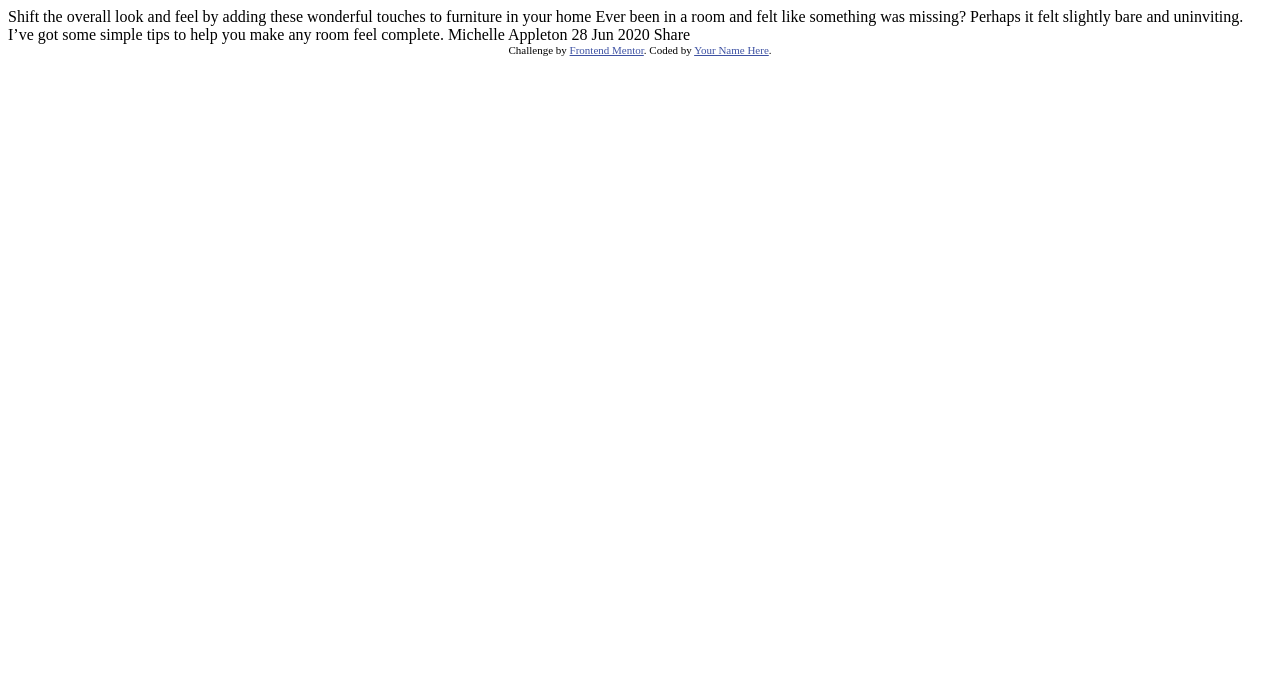
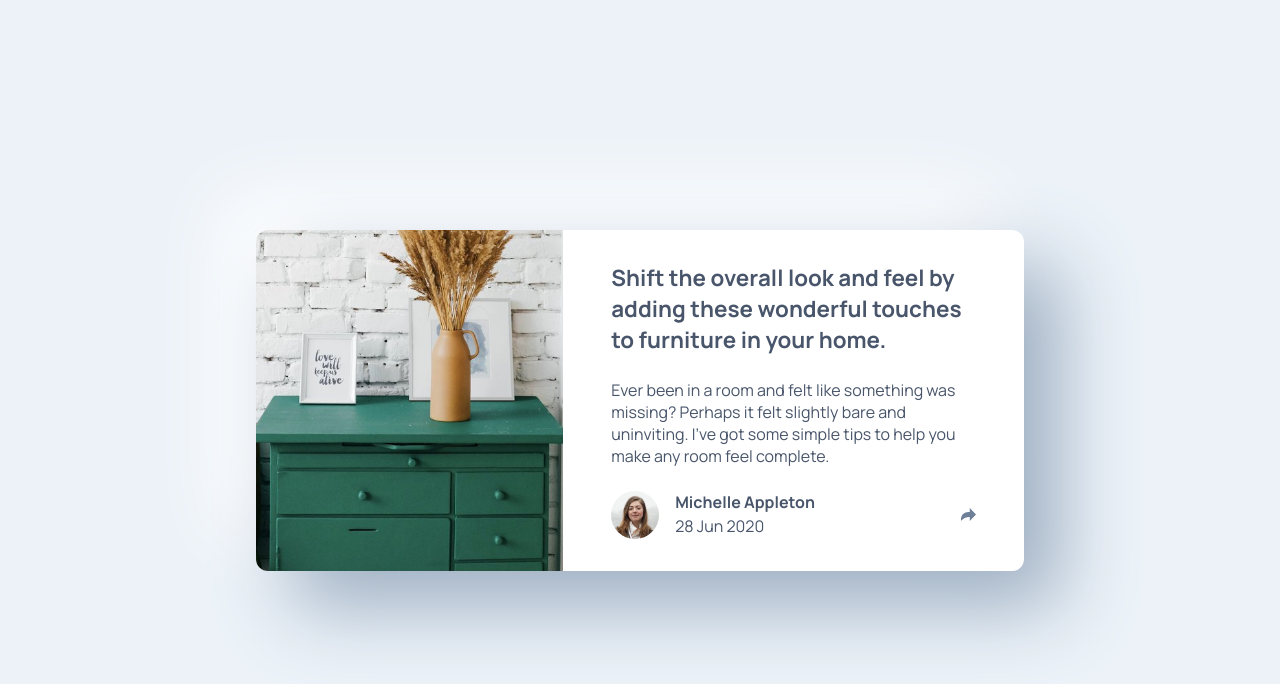
Before and after one commit to ApplePieGiraffe/article-preview-component-old, a website: page index.html in a window 1280 px wide. Drawn offline with Linux system fonts and the light colour scheme.

Commit message:
Complete project

```diff
--- a/index.html
+++ b/index.html
@@ -4,6 +4,7 @@
 	<meta charset="UTF-8">
 	<meta name="viewport" content="width=device-width, initial-scale=1.0">
 	<link rel="icon" type="image/png" sizes="32x32" href="./img/favicon-32x32.png">
+	<link href="https://fonts.googleapis.com/css2?family=Manrope:wght@300;400;500;700&display=swap" rel="stylesheet">
 	<link rel="stylesheet" href="css/style.css">
 
 	<title>Frontend Mentor | Article Preview Component</title>
@@ -14,22 +15,25 @@
 	</style>
 </head>
 <body>
+	<figure class="card">
+		<img src="./img/drawers.jpg" alt="interior" class="card__image">
+		<div class="card__content">
+			<h3 class="card__content__heading">Shift the overall look and feel by adding these wonderful touches to furniture in your home.</h3>
+			<p class="card__content__text">Ever been in a room and felt like something was missing? Perhaps it felt slightly bare and uninviting. I’ve got some simple tips to help you make any room feel complete.</p>
+			<div class="card__content__footer">
+				<div class="author">
+					<img src="./img/avatar-michelle.jpg" alt="" class="author__avatar">
+					<h4 class="author__name">Michelle Appleton</h4>
+					<p class="author__date">28 Jun 2020</p>
+				</div>
+				<svg class="icon-share" xmlns="http://www.w3.org/2000/svg" width="15" height="13"><path fill="#6E8098" d="M15 6.495L8.766.014V3.88H7.441C3.33 3.88 0 7.039 0 10.936v2.049l.589-.612C2.59 10.294 5.422 9.11 8.39 9.11h.375v3.867L15 6.495z"/></svg>
+			</div>
+		</div>
+	</figure>
 
-  Shift the overall look and feel by adding these wonderful
-  touches to furniture in your home
-
-  Ever been in a room and felt like something was missing? Perhaps
-  it felt slightly bare and uninviting. I’ve got some simple tips
-  to help you make any room feel complete.
-
-  Michelle Appleton
-  28 Jun 2020
-
-  Share
-
-  <div class="attribution">
+	<!-- <div class="attribution">
 		Challenge by <a href="https://www.frontendmentor.io?ref=challenge" target="_blank">Frontend Mentor</a>.
 		Coded by <a href="#">Your Name Here</a>.
-  </div>
+	</div> -->
 </body>
 </html>
--- a/sass/style.scss
+++ b/sass/style.scss
@@ -0,0 +1,123 @@
+:root {
+    --color-dark-grayish-blue: hsl(217, 19%, 35%);
+    --color-grayish-blue: hsl(212, 23%, 69%);
+    --main-background-color: hsl(210, 46%, 95%);
+}
+
+html {
+    box-sizing: border-box;
+    font-size: 50%;
+
+    @media only screen and (max-width: 1250px) {
+        font-size: 45%;
+    }
+
+    @media only screen and (max-width: 1100px) {
+        font-size: 40%;
+    }
+}
+
+*,
+*::before,
+*::after {
+    box-sizing: inherit;
+}
+
+* {
+    margin: 0;
+    padding: 0;
+}
+
+body {
+    display: flex;
+    justify-content: center;
+    align-items: center;
+    height: 100vh;
+    background-color: var(--main-background-color);
+    font-family: 'Manrope', sans-serif;
+}
+
+.card {
+    display: flex;
+    width: 60%;
+    border-radius: 1.5rem;
+    box-shadow:  36px 36px 78px var(--color-grayish-blue),
+                -36px -36px 78px #ffffff;
+    background-color: white;
+
+    @media only screen and (max-width: 900px) {
+        flex-direction: column;
+        max-height: 90%;
+    }
+
+    &__image {
+        width: 40%;
+        border-top-left-radius: 1.5rem;
+        border-bottom-left-radius: 1.5rem;
+        object-fit: cover;
+
+        @media only screen and (max-width: 900px) {
+            width: 100%;
+            height: 35rem;
+            border-top-left-radius: 1.5rem;
+            border-top-right-radius: 1.5rem;
+            border-bottom-left-radius: 0;
+
+        }
+    }
+
+    &__content {
+        display: flex;
+        flex-direction: column;
+        justify-content: center;
+        padding: 4rem 6rem;
+        color: var(--color-dark-grayish-blue);
+
+
+        &__heading {
+            margin-bottom: 3rem;
+            font-size: 2.8rem;
+            font-weight: 700;
+        }
+
+        &__text {
+            margin-bottom: 3rem;
+            font-size: 2rem;
+            font-weight: 4500;
+        }
+
+        &__footer {
+            display: flex;
+            align-items: center;
+
+            .author {
+                flex: 1;
+                display: grid;
+                grid-template-rows: auto auto;
+                grid-template-columns: max-content max-content;
+
+                &__avatar {
+                    grid-row: 1 / -1;
+                    grid-column: 1 / 2;
+                    width: 6rem;
+                    height: 6rem;
+                    margin-right: 2rem;
+                    border-radius: 50%;
+                }
+
+                &__name {
+                    font-size: 2rem;
+                    font-weight: 700;
+                }
+
+                &__date {
+                    font-size: 2rem;
+                }
+            }
+
+            .icon-share {
+
+            }
+        }
+    }
+}
```
Also changed, not shown: css/style.css. Lines whose indentation alone changed are shown as unchanged.
